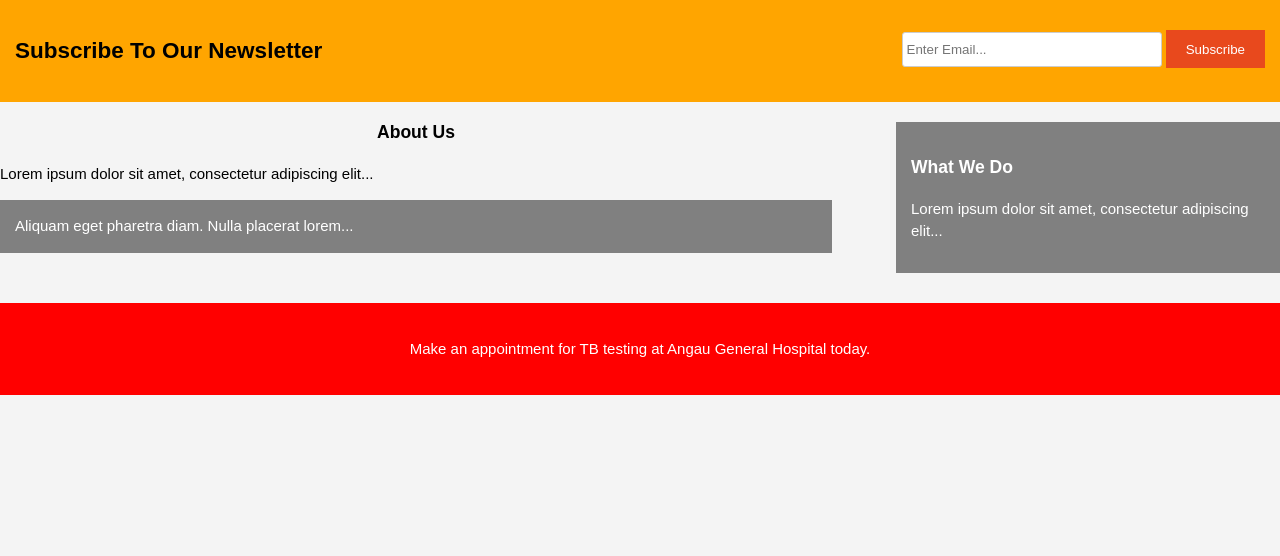
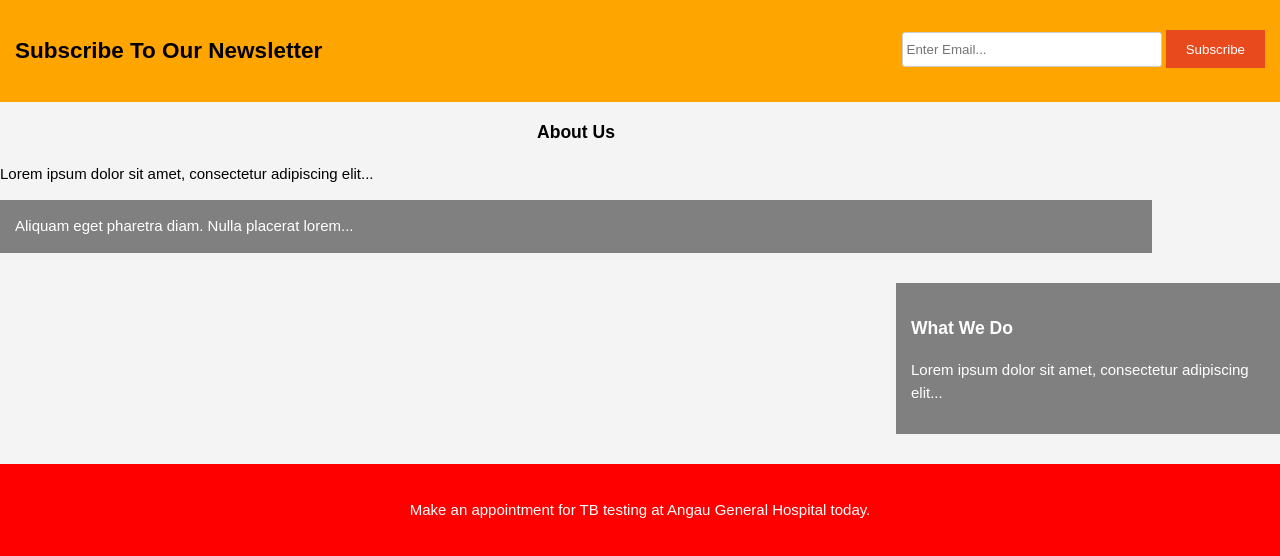
Before and after one commit to rardiva/angautbward, a PHP site: page /about.html in a window 1280 px wide. Shown: the part 135-691 px from the top of the page. Run offline with PHP 8.4, Linux system fonts and the light colour scheme.

Commit message:
Update style.css

```diff
--- a/css/style.css
+++ b/css/style.css
@@ -161,14 +161,14 @@ aside#sidebar .quote input, aside#sidebar .quote textarea{
 
 /* Main-col */
 article#main-col{
-  float:left;
-  width:65%;
+  float:center;
+  width:90%;
 }
 
 /* Services */
 ul#services li{
   list-style: none;
-  padding:20px;
+  padding:30px;
   border: #cccccc solid 1px;
   margin-bottom:5px;
   background:#e6e6e6;
```
